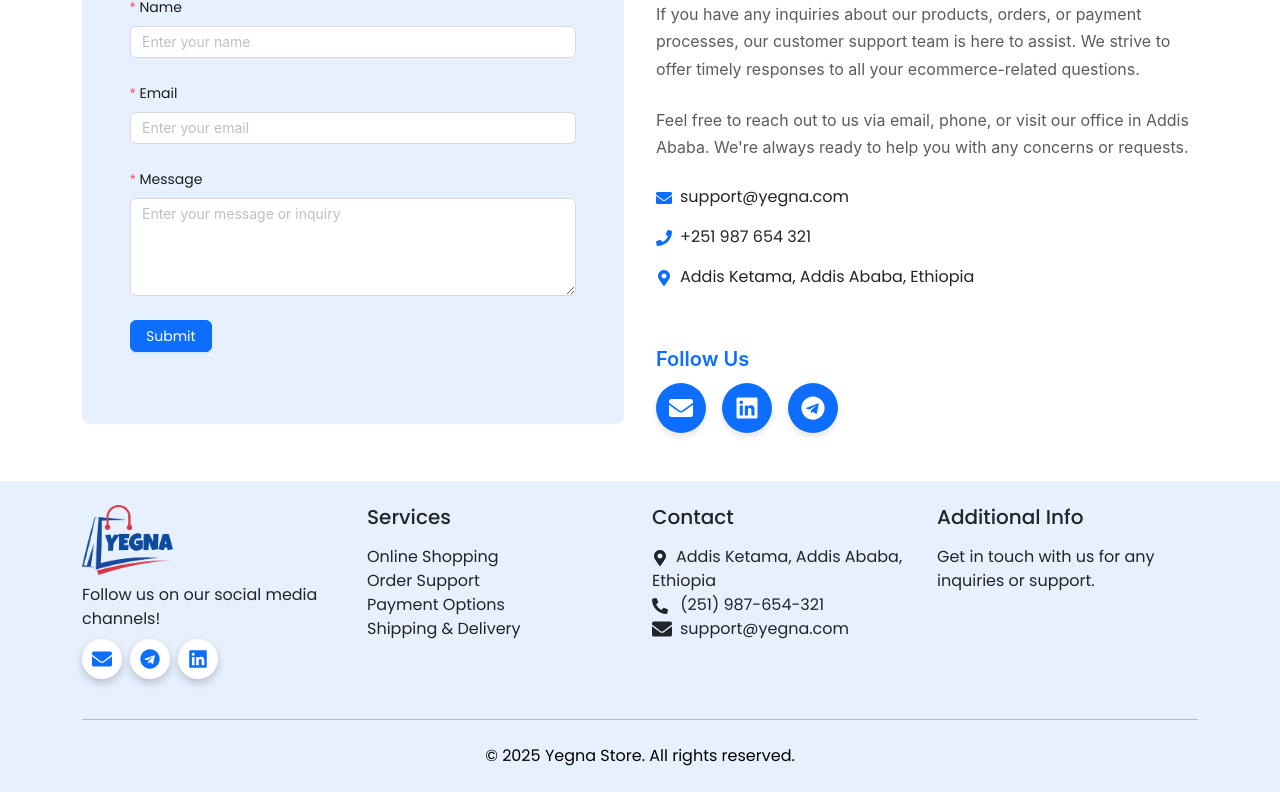
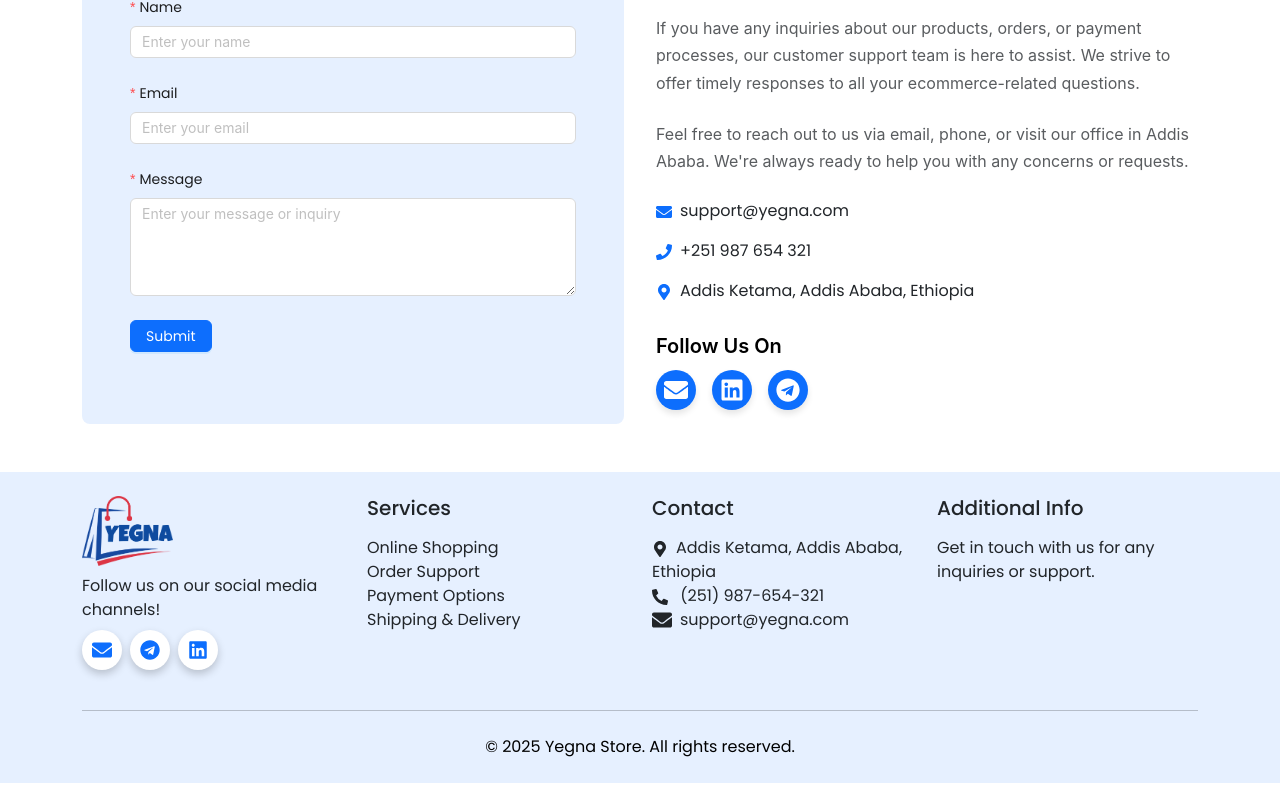
Before and after one commit to fiyotoli/YegnaOnlineStore, a React (Vite) app in the folder client/: page / in a window 1280 px wide. Shown: the part 3729-4521 px from the top of the page. Built offline with nearby package versions, Linux system fonts and the light colour scheme; no server answers.

Commit message:
icon space change

```diff
--- a/client/src/components/Contact.css
+++ b/client/src/components/Contact.css
@@ -1,6 +1,6 @@
 .social-icon {
-    width: 50px;
-    height: 50px;
+    width: 40px;
+    height: 40px;
     background-color: #0d6efd;
     color: white;
     border-radius: 50%;
--- a/client/src/components/Contact.jsx
+++ b/client/src/components/Contact.jsx
@@ -93,8 +93,8 @@ const Contact = () => {
             </li>
           </ul>
 
-          <Title level={4} style={{ color: '#0d6efd', marginTop: '24px' }}>
-            Follow Us
+          <Title level={4} style={{ color: '#000000', marginTop: '-3px' }}>
+            Follow Us On
           </Title>
           <div className="d-flex">
             <a
--- a/client/src/components/Footer.jsx
+++ b/client/src/components/Footer.jsx
@@ -36,17 +36,18 @@ const Footer = () => {
               </a>
             </div>
           </div>
+{/* Column 2 */}
+<div className="col-md-3 mb-3">
+  <h5 className="mb-3">Services</h5>
+  <ul className="list-unstyled" style={{ listStyleType: 'none' }}>
+    <li style={{ cursor: 'text' }}>Online Shopping</li>
+    <li style={{ cursor: 'text' }}>Order Support</li>
+    <li style={{ cursor: 'text' }}>Payment Options</li>
+    <li style={{ cursor: 'text' }}>Shipping & Delivery</li>
+  </ul>
+</div>
 
-          {/* Column 2 */}
-          <div className="col-md-3 mb-3">
-            <h5 className="mb-3">Services</h5>
-            <ul className="list-unstyled" style={{ listStyleType: 'none' }}>
-              <li>Online Shopping</li>
-              <li>Order Support</li>
-              <li>Payment Options</li>
-              <li>Shipping & Delivery</li>
-            </ul>
-          </div>
+
 
           {/* Column 3 */}
           <div className="col-md-3 mb-3">
--- a/client/src/pages/Contact.jsx
+++ b/client/src/pages/Contact.jsx
@@ -91,7 +91,7 @@ const Contact = () => {
             </li>
           </ul>
 
-          <Title level={4} style={{ color: '#0d6efd', marginTop: '24px' }}>Follow Us</Title>
+          <Title level={4} style={{ color: '#000000', marginTop: '-3px' }}>Follow Us On</Title>
           <div className="d-flex">
             <a href="https://mail.google.com/mail/?view=cm&fs=1&to=tasfayneshtolasa35@gmail.com" className="social-icon me-3">
               <FaEnvelope size={24} />
```
